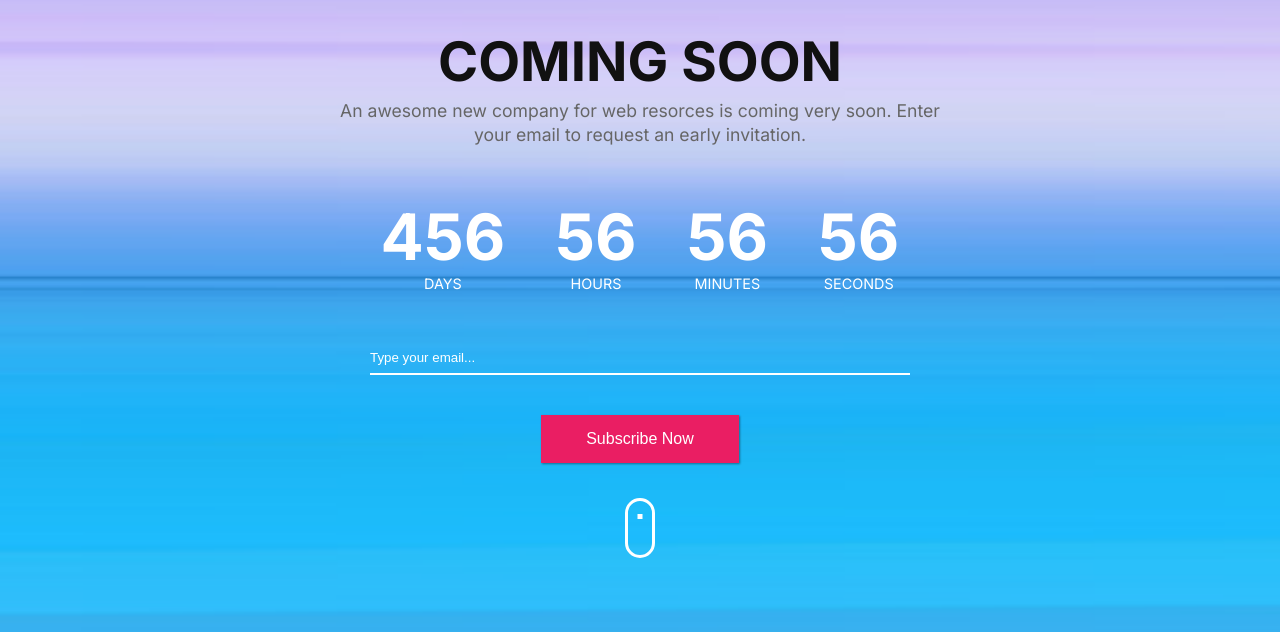
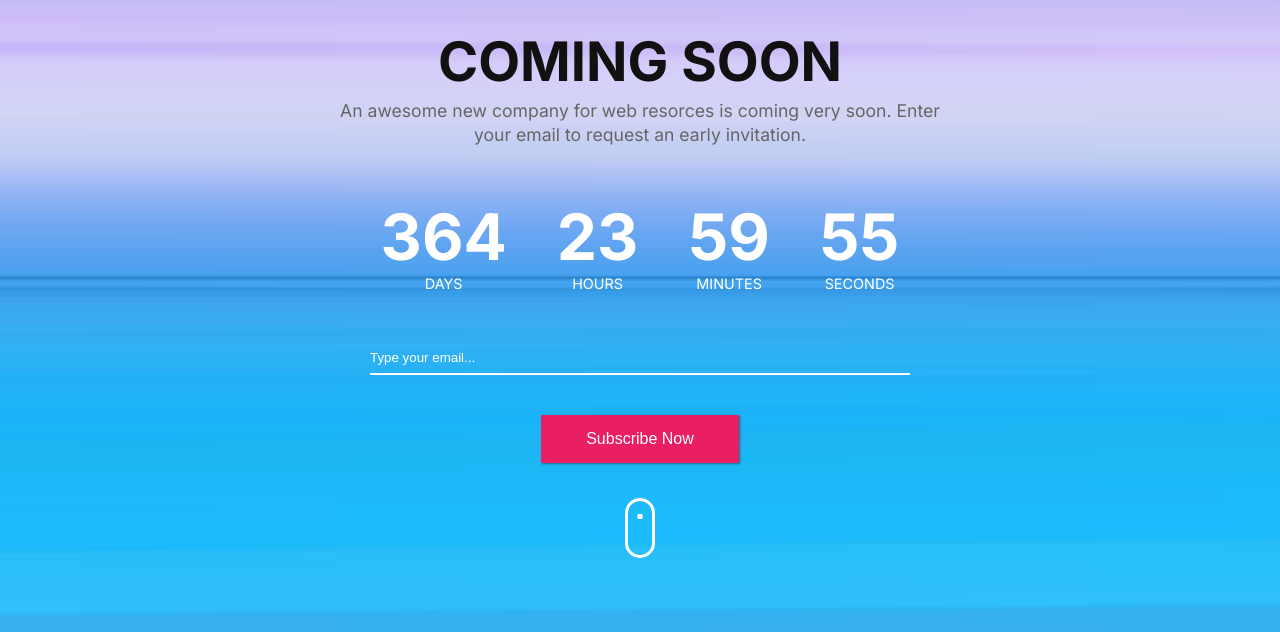
Before and after one commit to zilva149/bit-frontend-3-matrox, a website: page index.html in a window 1280 px wide. Shown: the part 168-800 px from the top of the page. Drawn offline with Linux system fonts and the light colour scheme.

Commit message:
Countdown clock

```diff
--- a/index.html
+++ b/index.html
@@ -40,20 +40,20 @@
             <!-- countdown clock -->
             <div class="clock-container">
                 <div class="box">
-                    <p class="time-left">456</p>
-                    <h4 class="time-type" id="days">days</h4>
+                    <p class="time-left" id="days">456</p>
+                    <h4 class="time-type">days</h4>
                 </div>
                 <div class="box">
-                    <p class="time-left">56</p>
-                    <h4 class="time-type" id="hours">hours</h4>
+                    <p class="time-left" id="hours">56</p>
+                    <h4 class="time-type">hours</h4>
                 </div>
                 <div class="box">
-                    <p class="time-left">56</p>
-                    <h4 class="time-type" id="mins">minutes</h4>
+                    <p class="time-left" id="mins">56</p>
+                    <h4 class="time-type">minutes</h4>
                 </div>
                 <div class="box">
-                    <p class="time-left">56</p>
-                    <h4 class="time-type" id="secs">seconds</h4>
+                    <p class="time-left" id="secs">56</p>
+                    <h4 class="time-type">seconds</h4>
                 </div>
             </div>
             <!-- end of countdown clock -->
--- a/js/clock.js
+++ b/js/clock.js
@@ -0,0 +1,42 @@
+// **********   VARIABLES **********
+
+const daysBox = document.getElementById("days");
+const hoursBox = document.getElementById("hours");
+const minsBox = document.getElementById("mins");
+const secsBox = document.getElementById("secs");
+
+const futureDate = new Date();
+futureDate.setFullYear(futureDate.getFullYear() + 1);
+const futureTime = futureDate.getTime();
+
+// ********* FUNCTIONS **********
+
+function timeRemaining() {
+  const timeRemaining = futureTime - new Date().getTime();
+  // each in milsecs
+  const sec = 1000;
+  const min = 60 * sec;
+  const hour = 60 * min;
+  const day = 24 * hour;
+  // time remaining
+  const days = Math.floor(timeRemaining / day);
+  const hours = Math.floor((timeRemaining % day) / hour);
+  const mins = Math.floor((timeRemaining % hour) / min);
+  const secs = Math.floor((timeRemaining % min) / sec);
+  //   update values
+  daysBox.innerHTML = formatValue(days);
+  hoursBox.innerHTML = formatValue(hours);
+  minsBox.innerHTML = formatValue(mins);
+  secsBox.innerHTML = formatValue(secs);
+  // clear interval
+  if (timeRemaining < 1000) {
+    clearInterval(interval);
+  }
+}
+
+function formatValue(value) {
+  return value < 10 ? `0${value}` : value;
+}
+
+const interval = setInterval(timeRemaining, 1000);
+timeRemaining();
```
